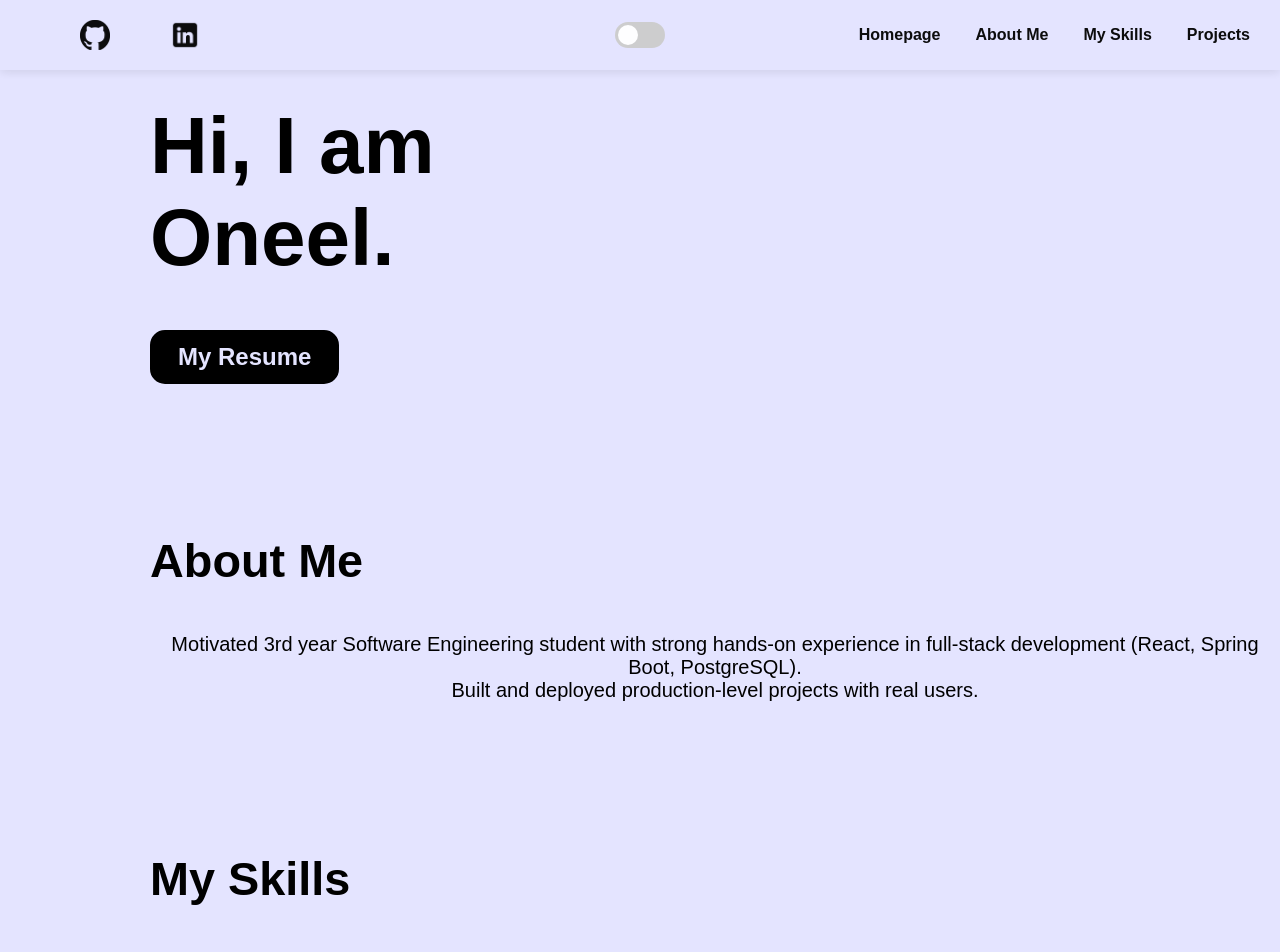
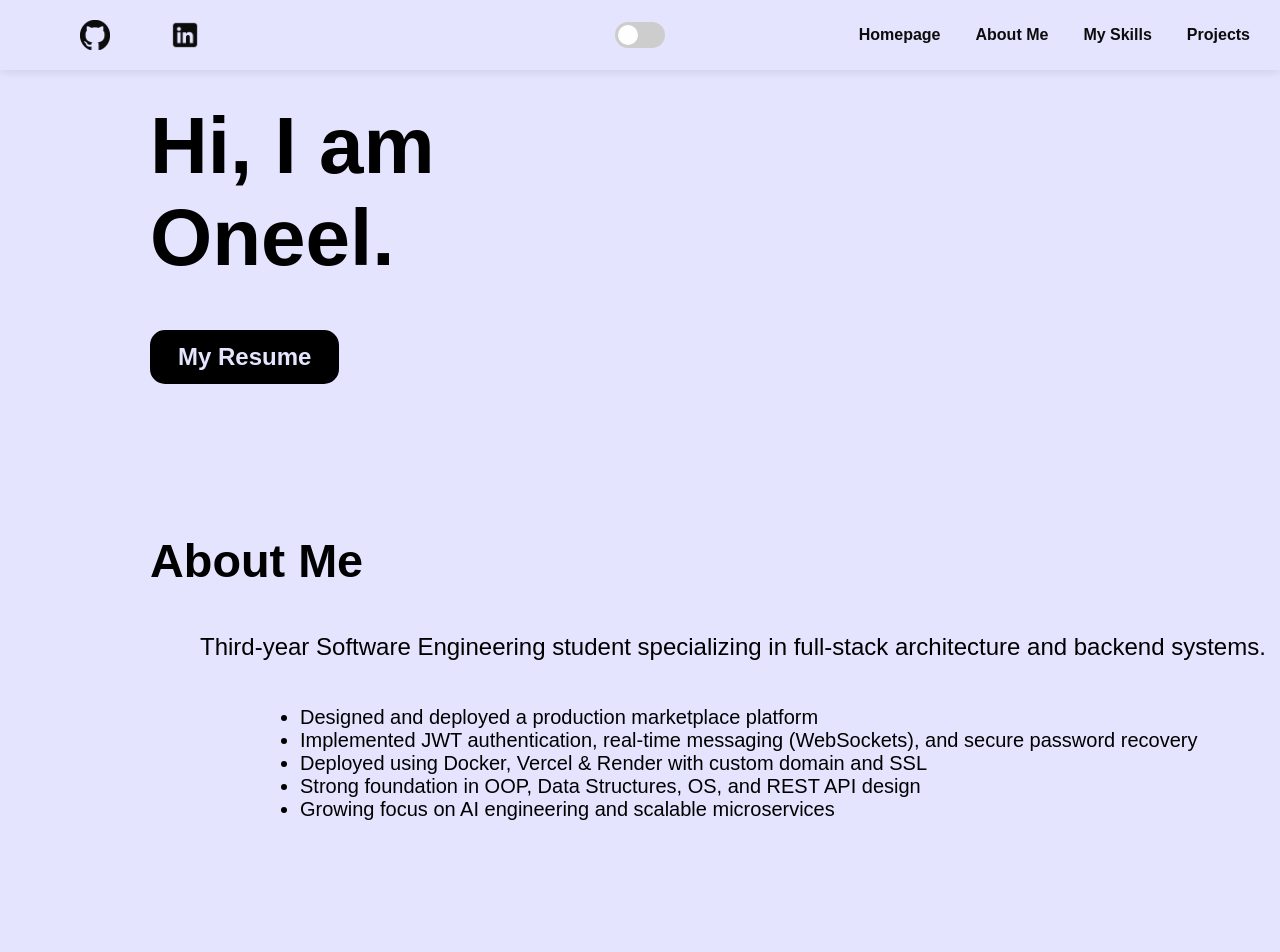
Before and after one commit to oneelabed/My_Portfolio, a React (Create React App) app: page / in a window 1280 px wide. Shown: the top 952 px of the page. Built offline with nearby package versions, Linux system fonts and the light colour scheme.

Commit message:
Updated resume and about me section

```diff
--- a/src/AboutMe.js
+++ b/src/AboutMe.js
@@ -2,10 +2,14 @@ function AboutMe() {
   return (
     <section id="AboutMe">
       <h3>About Me</h3><br/>
-        <p className="paragraph">Motivated 3rd year Software Engineering student with
-          strong hands-on experience in full-stack development (React, Spring Boot, PostgreSQL).<br/>
-          Built and deployed production-level projects with real users.
-        </p>
+      <p style={{font: "0.6em sans-serif" , marginLeft: "50px"}}>Third-year Software Engineering student specializing in full-stack architecture and backend systems.</p><br/>
+      <ul className="about-me-li">
+        <li>Designed and deployed a production marketplace platform</li>
+        <li>Implemented JWT authentication, real-time messaging (WebSockets), and secure password recovery</li>
+        <li>Deployed using Docker, Vercel & Render with custom domain and SSL</li>
+        <li>Strong foundation in OOP, Data Structures, OS, and REST API design</li>
+        <li>Growing focus on AI engineering and scalable microservices</li>
+      </ul>
     </section>
   )
 }
--- a/src/App.css
+++ b/src/App.css
@@ -96,6 +96,11 @@ section {
     text-align: center;
 }
 
+.about-me-li {
+    font: 0.5em sans-serif;
+    margin-left: 150px;
+}
+
 .projects-grid {
     display: grid;
     grid-template-columns: repeat(auto-fit, minmax(320px, 1fr));
```
Also changed, not shown: 1 other file (tests, documents, lock files or other folders).
